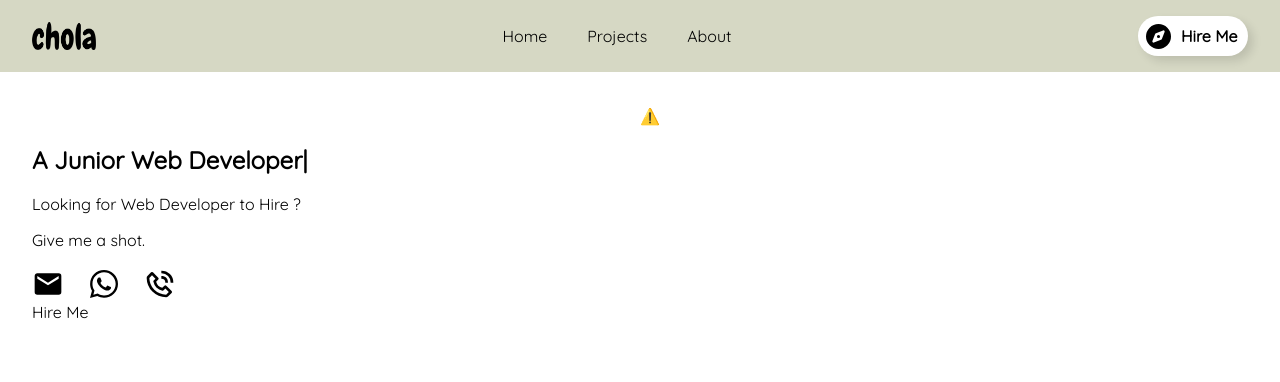
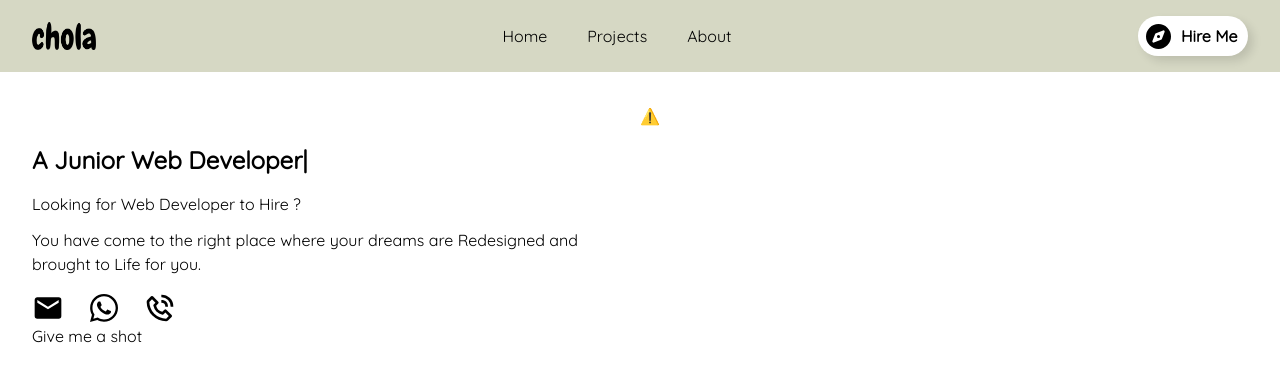
Before and after one commit to DC-21/MyPortfolio, a React (Vite) app: page / in a window 1280 px wide. Shown: the top 382 px of the page. Built offline with nearby package versions, Linux system fonts and the light colour scheme; no server answers.

Commit message:
first commit

```diff
--- a/src/components/Hero.jsx
+++ b/src/components/Hero.jsx
@@ -21,7 +21,7 @@ const Hero = () => {
           />
           <div className=''>
             <h1 className='pt-4'>Looking for Web Developer to Hire ?</h1>
-            <h1 className='pt-3'>Give me a shot.</h1>
+            <h1 className='pt-3'>You have come to the right place where your dreams are Redesigned and brought to Life for you.</h1>
             <li className='list-none flex w-full gap-6 pt-4'>
               <a href=''>  <svg
                 viewBox="0 0 24 24"
@@ -54,7 +54,7 @@ const Hero = () => {
               </a>
             </li>
             <button>
-              Hire Me
+              Give me a shot
             </button>
           </div>
         </div>
```
